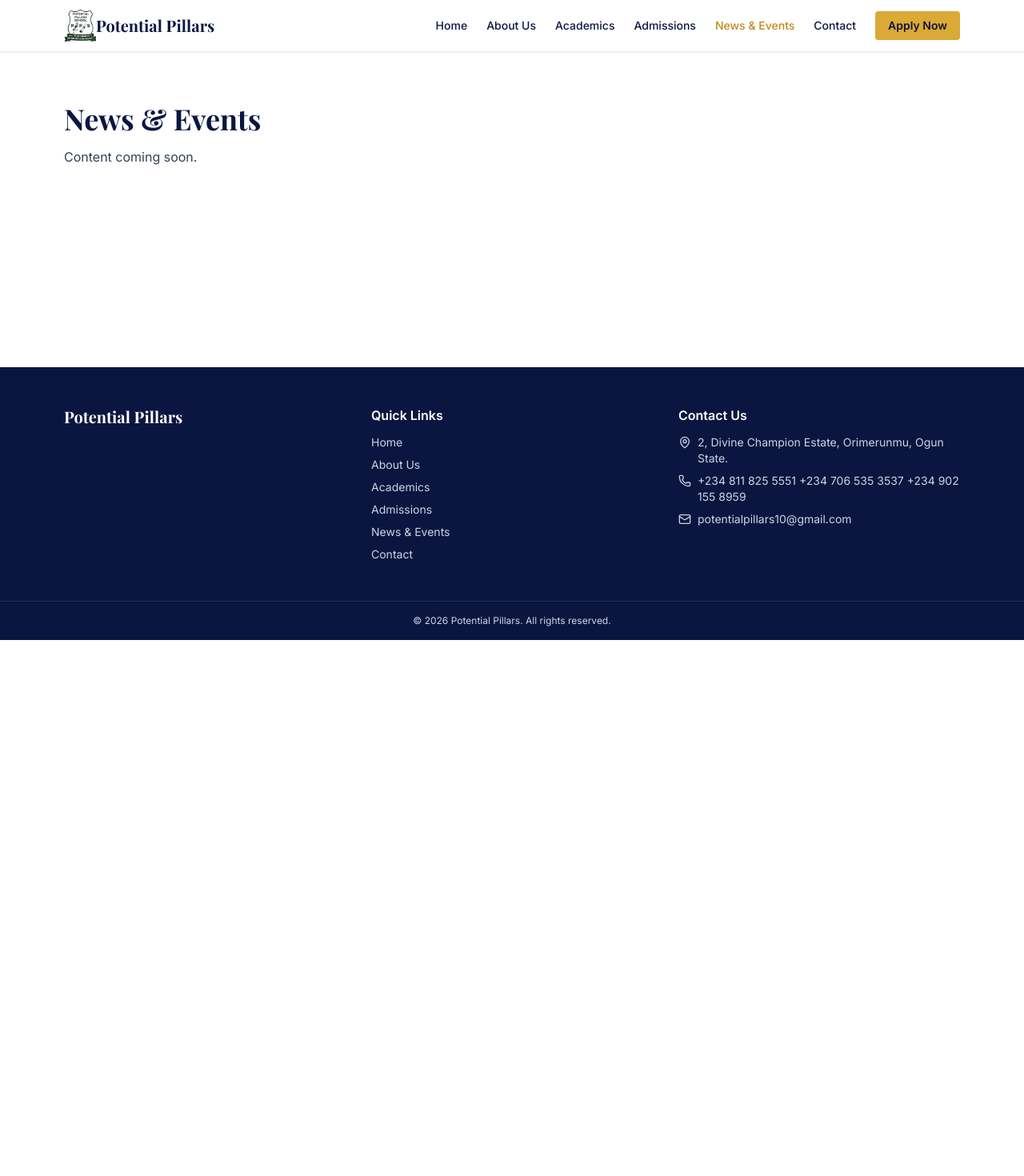
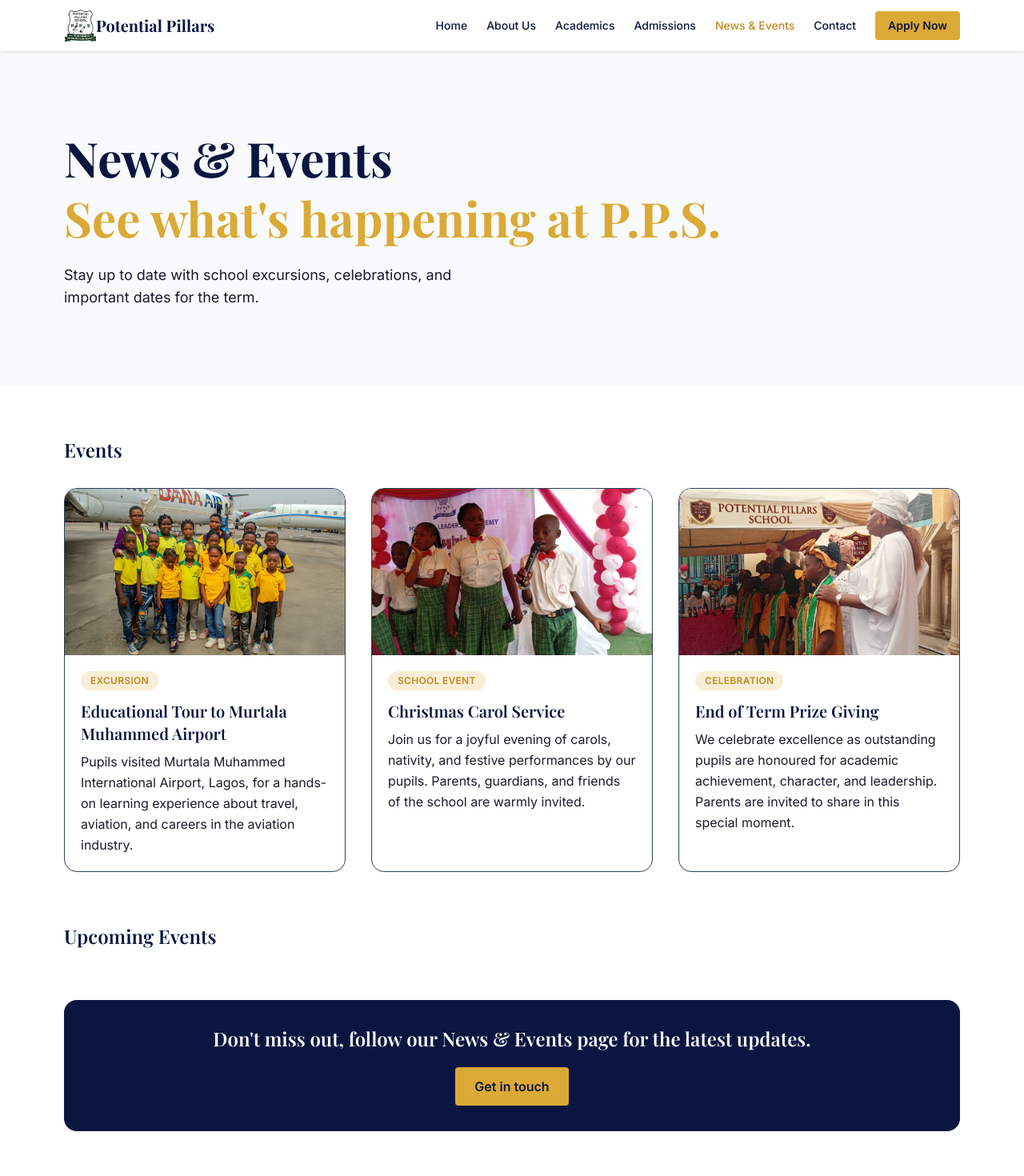
Before and after one commit to Deorum-1/Potential-Pillars, a React (Vite) app in the folder potential-pillars/: page /news in a window 1280 px wide. Shown: the top 1470 px of the page at 80% size. Before the commit the page ends 800 px from the top, so only its background shows below. Built offline with nearby package versions, Linux system fonts and the light colour scheme.

Commit message:
News and events page completed

```diff
--- a/potential-pillars/index.html
+++ b/potential-pillars/index.html
@@ -6,6 +6,7 @@
     <title>Potential Pillars</title>
     <link rel="preconnect" href="https://fonts.googleapis.com" />
     <link rel="preconnect" href="https://fonts.gstatic.com" crossorigin />
+
     <link
       href="https://fonts.googleapis.com/css2?family=Inter:wght@400;500;600;700&family=Playfair+Display:wght@600;700&display=swap"
       rel="stylesheet"
--- a/potential-pillars/src/pages/Contact.jsx
+++ b/potential-pillars/src/pages/Contact.jsx
@@ -190,7 +190,7 @@ export default function ContactForm() {
           disabled={isSubmitting}
           className="w-full rounded-lg bg-navy-900 px-6 py-3 font-sans text-base font-medium text-white transition hover:bg-navy-800 disabled:cursor-not-allowed disabled:opacity-60 md:w-auto"
         >
-          {isSubmitting ? "Sending..." : "Send Message"}
+          {isSubmitting ? "Sending..." : "Send Message On Whatsapp"}
         </button>
       </div>
     </form>
--- a/potential-pillars/src/pages/News.jsx
+++ b/potential-pillars/src/pages/News.jsx
@@ -1,8 +1,111 @@
-export default function News() {
+import { Link } from "react-router-dom";
+import heroImg from "../images/Hero_img.jpg";
+import prizeImg from "../images/Prize-giving.jpeg";
+import carolImg from "../images/Carol.jpeg";
+
+export default function NewsEvents() {
+  const events = [
+    {
+      title: "Educational Tour to Murtala Muhammed Airport",
+      description:
+        "Pupils visited Murtala Muhammed International Airport, Lagos, for a hands-on learning experience about travel, aviation, and careers in the aviation industry.",
+      tag: "Excursion",
+      image: `${heroImg}`,
+    },
+    {
+      title: "Christmas Carol Service",
+      description:
+        "Join us for a joyful evening of carols, nativity, and festive performances by our pupils. Parents, guardians, and friends of the school are warmly invited.",
+      tag: "School Event",
+      image: `${carolImg}`,
+    },
+    {
+      title: "End of Term Prize Giving",
+      description:
+        "We celebrate excellence as outstanding pupils are honoured for academic achievement, character, and leadership. Parents are invited to share in this special moment.",
+      tag: "Celebration",
+      image: `${prizeImg}`,
+    },
+  ];
+
   return (
-    <section className="mx-auto max-w-6xl px-4 py-16">
-      <h1 className="font-display text-4xl font-bold text-navy-900">News & Events</h1>
-      <p className="mt-4">Content coming soon.</p>
-    </section>
+    <>
+      {/* Header */}
+      <section className="bg-slate-50">
+        <div className="mx-auto max-w-6xl px-4 py-16 md:py-24">
+          <h1 className="font-display text-4xl font-bold leading-tight text-navy-900 md:text-6xl">
+            News & Events
+            <span className="block text-gold-500">
+              See what's happening at P.P.S.
+            </span>
+          </h1>
+          <p className="mt-5 max-w-lg text-lg text-ink">
+            Stay up to date with school excursions, celebrations, and
+            important dates for the term.
+          </p>
+        </div>
+      </section>
+
+      {/* Events */}
+      <section className="mx-auto max-w-6xl px-4 py-16">
+        <h2 className="font-display text-xl text-navy-900 md:text-2xl">
+          Events
+        </h2>
+
+        <div className="mt-8 grid gap-8 md:grid-cols-3">
+          {events.map((event) => (
+            <article
+              key={event.title}
+              className="overflow-hidden rounded-2xl border border-navy-100 bg-white"
+            >
+              <img
+                src={event.image}
+                alt={event.title}
+                className="h-52 w-full object-cover"
+              />
+
+              <div className="p-5">
+                <div className="flex items-center justify-between gap-3">
+                  <span className="inline-block rounded-full bg-gold-500/20 px-3 py-1 text-xs font-semibold uppercase tracking-wide text-gold-600">
+                    {event.tag}
+                  </span>
+                  <span className="text-sm font-medium text-navy-900">
+                    {event.date}
+                  </span>
+                </div>
+
+                <h3 className="mt-3 font-display text-lg text-navy-900 md:text-xl">
+                  {event.title}
+                </h3>
+                <p className="mt-2 font-sans text-sm leading-relaxed text-ink md:text-base">
+                  {event.description}
+                </p>
+              </div>
+            </article>
+          ))}
+        </div>
+      </section>
+
+      <section className="mx-auto max-w-6xl px-4 pb-16">
+          <h2 className="font-display text-xl text-navy-900 md:text-2xl">
+          Upcoming Events
+        </h2>
+          </section>
+
+      {/* CTA */}
+      <section className="mx-auto max-w-6xl px-4 pb-16">
+        <div className="rounded-2xl bg-navy-900 px-6 py-8 text-center">
+          <p className="font-display text-xl text-white md:text-2xl">
+            Don't miss out, follow our News & Events page for the latest updates.
+          </p>
+          <Link
+            to="/contact"
+            className="mt-5 inline-block rounded bg-gold-500 px-6 py-3 font-semibold text-navy-900 hover:bg-gold-400"
+          >
+            Get in touch
+          </Link>
+        </div>
+      </section>
+    </>
   );
 }
```
Also changed, not shown: potential-pillars/src/images/Carol.jpeg (added), potential-pillars/src/images/Prize-giving.jpeg (added).
